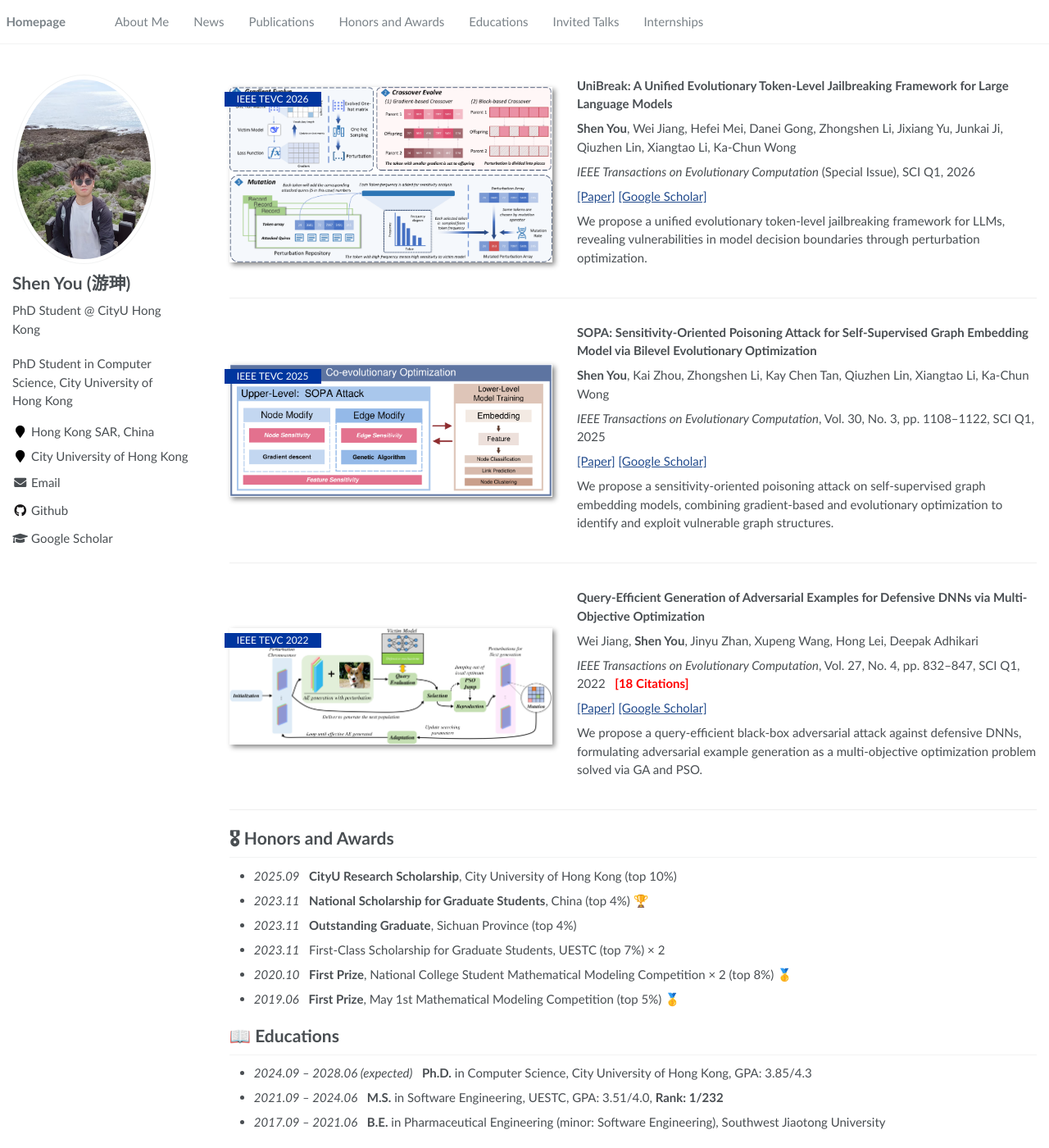
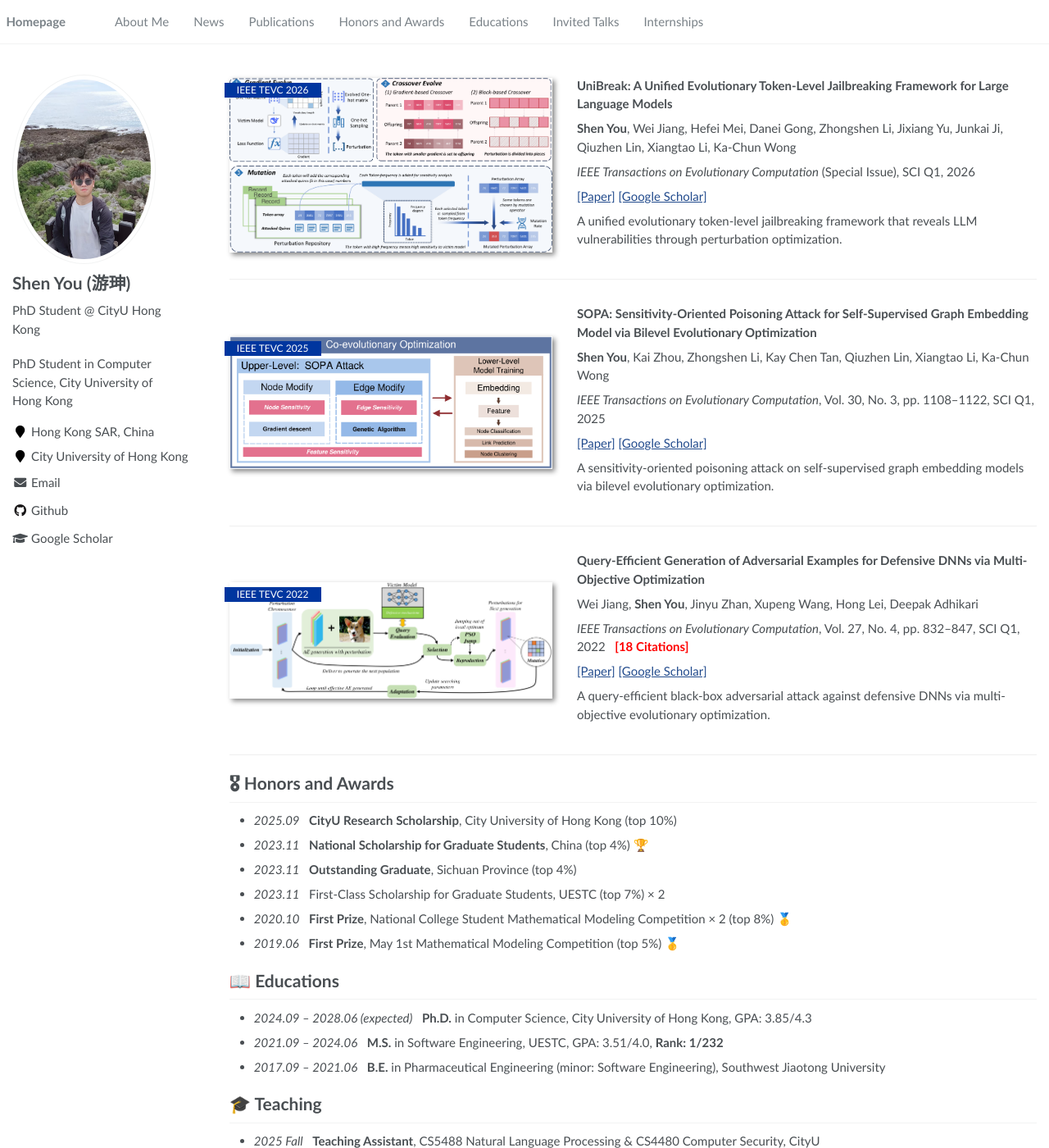
Before and after one commit to youshengithub/youshengit.github.io, a Jekyll site: the page built from _pages/about.md, in a window 1280 px wide and 1400 px high, scrolled down 517 px. Shown: the whole window at 82% size. Built offline with Jekyll 4.4.1, drawn with Linux system fonts in a browser that asks for light colours.

Commit message:
Shorten paper descriptions to one sentence each

```diff
--- a/_pages/about.md
+++ b/_pages/about.md
@@ -39,7 +39,7 @@ My research interests include **Adversarial Machine Learning**, **AI Security**,
 
 [\[Paper\]](https://ieeexplore.ieee.org/document/10855453) [\[Google Scholar\]](https://scholar.google.com/citations?view_op=view_citation&hl=en&user=Ok_jDvgAAAAJ&citation_for_view=Ok_jDvgAAAAJ:eQOLeE2rZwMC)
 
-We propose a unified evolutionary token-level jailbreaking framework for LLMs, revealing vulnerabilities in model decision boundaries through perturbation optimization.
+A unified evolutionary token-level jailbreaking framework that reveals LLM vulnerabilities through perturbation optimization.
 </div>
 </div>
 
@@ -54,7 +54,7 @@ We propose a unified evolutionary token-level jailbreaking framework for LLMs, r
 
 [\[Paper\]](https://ieeexplore.ieee.org/document/10684800) [\[Google Scholar\]](https://scholar.google.com/citations?view_op=view_citation&hl=en&user=Ok_jDvgAAAAJ&citation_for_view=Ok_jDvgAAAAJ:zYLM7Y9cAGgC)
 
-We propose a sensitivity-oriented poisoning attack on self-supervised graph embedding models, combining gradient-based and evolutionary optimization to identify and exploit vulnerable graph structures.
+A sensitivity-oriented poisoning attack on self-supervised graph embedding models via bilevel evolutionary optimization.
 </div>
 </div>
 
@@ -69,7 +69,7 @@ Wei Jiang, **Shen You**, Jinyu Zhan, Xupeng Wang, Hong Lei, Deepak Adhikari
 
 [\[Paper\]](https://ieeexplore.ieee.org/document/9988479) [\[Google Scholar\]](https://scholar.google.com/citations?view_op=view_citation&hl=en&user=Ok_jDvgAAAAJ&citation_for_view=Ok_jDvgAAAAJ:u-x6o8ySG0sC)
 
-We propose a query-efficient black-box adversarial attack against defensive DNNs, formulating adversarial example generation as a multi-objective optimization problem solved via GA and PSO.
+A query-efficient black-box adversarial attack against defensive DNNs via multi-objective evolutionary optimization.
 </div>
 </div>
 
```
